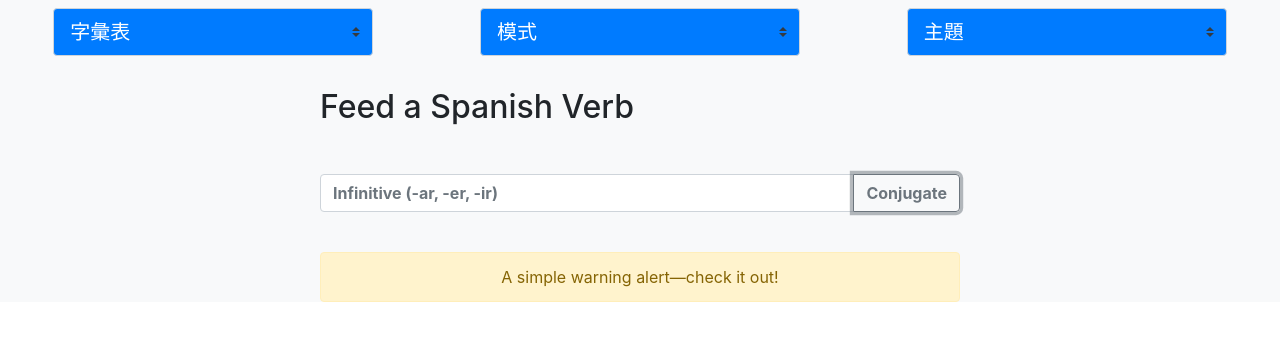
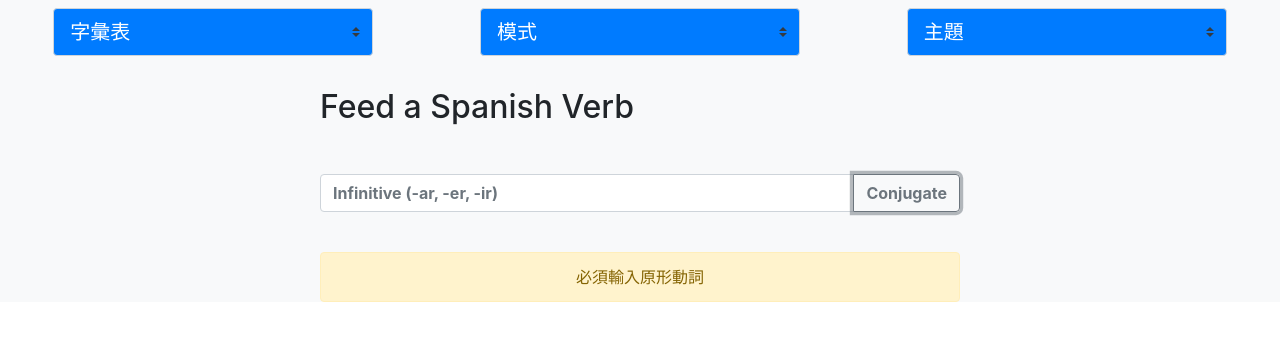
Before and after one commit to zongronghuang/spanish_verb_conjugator, a Vue app: page /wordcard#/search in a window 1280 px wide. Both pictures are taken after a click on the button "Conjugate". Shown: the top 340 px of the page. Built offline with nearby package versions, Linux system fonts and the light colour scheme.

Commit message:
feat: add checkInput function to Search.vue

```diff
--- a/src/views/Search.vue
+++ b/src/views/Search.vue
@@ -13,12 +13,14 @@
           placeholder="Infinitive (-ar, -er, -ir)"
           aria-label="Feed an infinitive Spanish verb"
           aria-describedby="button-addon2"
+          v-model.trim="input"
         />
         <div class="input-group-append">
           <button
             class="btn btn-outline-secondary font-weight-bold"
             type="button"
             id="button-addon2"
+            @click.prevent.stop="checkInput"
           >
             Conjugate
           </button>
@@ -26,8 +28,12 @@
       </div>
     </div>
     <!-- 錯誤訊息 -->
-    <div class="alert alert-warning w-50 text-center mx-auto" role="alert">
-      A simple warning alert—check it out!
+    <div
+      class="alert alert-warning w-50 text-center mx-auto"
+      role="alert"
+      v-if="alert"
+    >
+      {{ alert }}
     </div>
   </div>
 </template>
@@ -40,6 +46,50 @@ export default {
   components: {
     ControlPanel,
   },
+  data() {
+    return {
+      input: "",
+      alert: "",
+    };
+  },
+  methods: {
+    checkInput() {
+      console.log("got the input", this.input, Boolean(this.input));
+      console.log("length", this.input.length);
+      // 不可為空字串
+
+      this.alert = "yayaya";
+      console.log("yaya");
+
+      if (!this.input) {
+        this.alert = "未輸入動詞，無法搜尋";
+      }
+
+      // 不可含數字、特殊符號或空白
+      const regex = /[a-záéíóúü]/;
+      if (this.input.toLowerCase().search(regex)) {
+        this.alert = "不可輸入數字、空白或特殊符號";
+      }
+
+      // 結尾是 arse, erse, irse (提醒拿掉 se 即可)
+      const longEnding = this.input.substring(this.input.length - 4);
+      if (
+        longEnding === "arse" ||
+        longEnding === "erse" ||
+        longEnding === "irse"
+      ) {
+        this.alert = "不可輸入反身動詞；請移除字尾 -se";
+      }
+
+      // 非原形動詞結尾非 -ar, -er, -ir
+      const ending = this.input.substring(this.input.length - 2);
+      if (ending !== "ar" || ending !== "er" || ending !== "ir") {
+        this.alert = "必須輸入原形動詞";
+      }
+
+      // 透過 API 確認輸入的動詞存在
+    },
+  },
 };
 </script>
 
```
